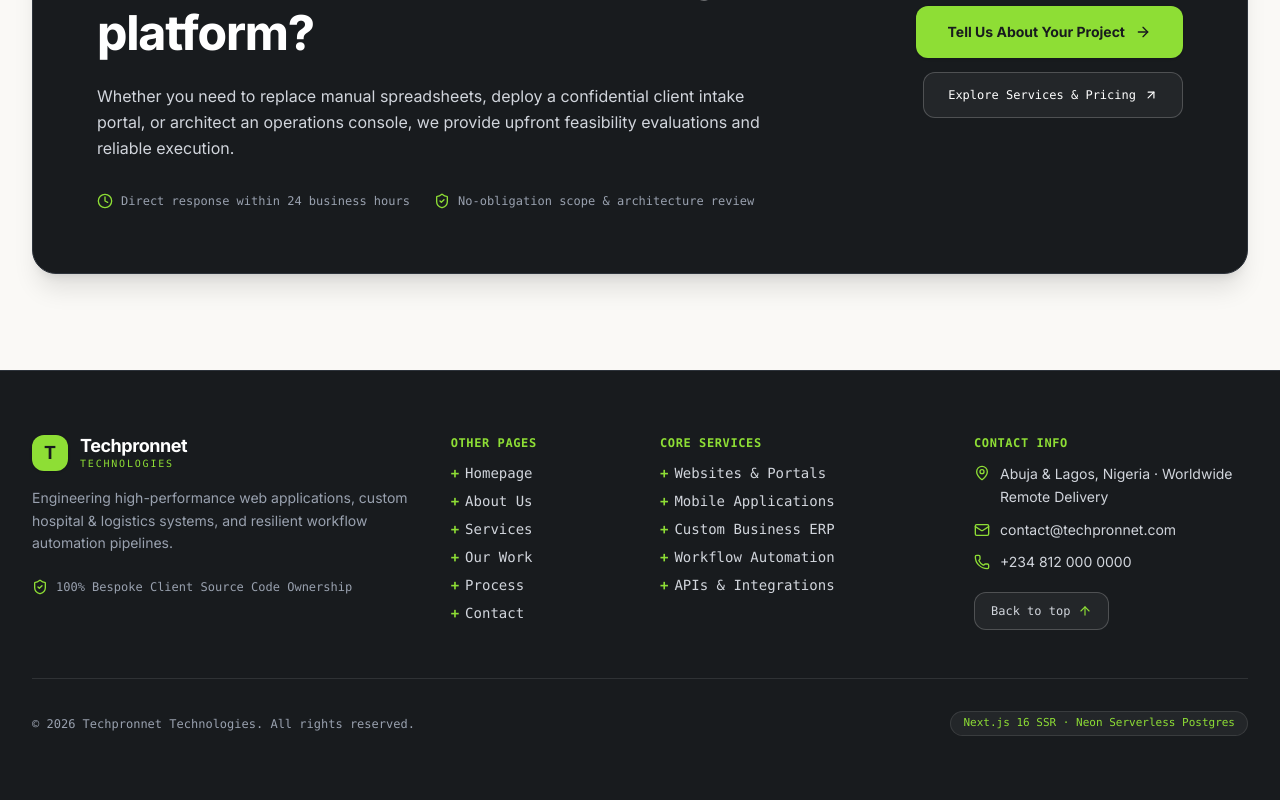
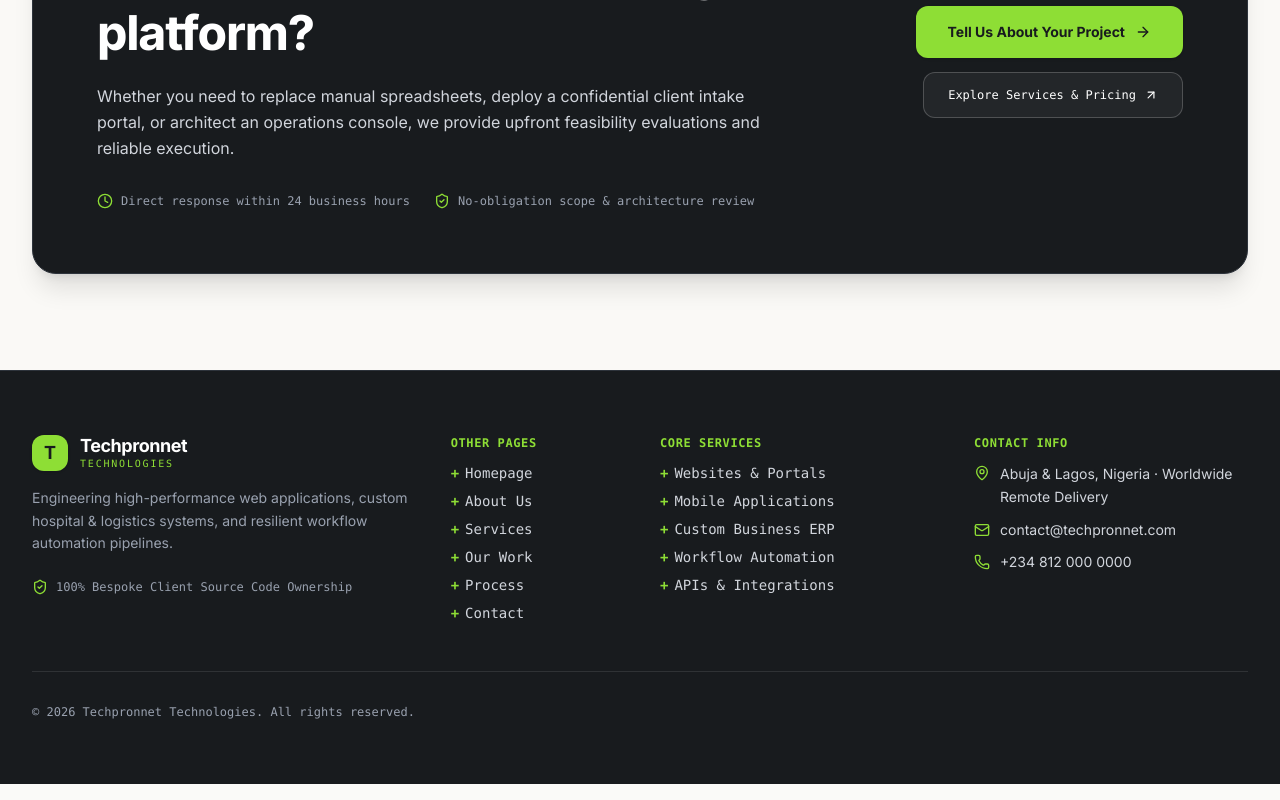
Before and after one commit to officialdb/Techpronnet, a Next.js app: page /work in a window 1280 px wide. Shown: the part 6124-6924 px from the top of the page. Built offline with nearby package versions, Linux system fonts and the light colour scheme.

Commit message:
feat: convert back-to-top to floating button and remove requested elements

```diff
--- a/src/components/Footer.tsx
+++ b/src/components/Footer.tsx
@@ -1,13 +1,29 @@
 "use client";
 
+import { useState, useEffect } from "react";
 import Link from "next/link";
 import { ArrowUp, Mail, MapPin, Phone, ShieldCheck } from "lucide-react";
 
 export function Footer() {
   const currentYear = new Date().getFullYear();
+  const [showFloatingTop, setShowFloatingTop] = useState(false);
 
-  const scrollToTop = (e: React.MouseEvent) => {
-    e.preventDefault();
+  useEffect(() => {
+    const handleScroll = () => {
+      if (window.scrollY > 300) {
+        setShowFloatingTop(true);
+      } else {
+        setShowFloatingTop(false);
+      }
+    };
+
+    window.addEventListener("scroll", handleScroll, { passive: true });
+    handleScroll();
+
+    return () => window.removeEventListener("scroll", handleScroll);
+  }, []);
+
+  const scrollToTop = () => {
     if (typeof window !== "undefined") {
       window.scrollTo({
         top: 0,
@@ -151,18 +167,6 @@ export function Footer() {
                 <span>+234 812 000 0000</span>
               </li>
             </ul>
-
-            <div className="pt-2">
-              <button
-                onClick={scrollToTop}
-                type="button"
-                className="inline-flex items-center gap-2 text-xs font-mono font-medium text-gray-300 hover:text-white border border-white/20 bg-white/5 hover:bg-white/10 px-4 py-2.5 rounded-xl transition-colors cursor-pointer"
-                aria-label="Back to top"
-              >
-                <span>Back to top</span>
-                <ArrowUp className="size-3.5 text-[#8EDE35]" />
-              </button>
-            </div>
           </div>
         </div>
 
@@ -171,11 +175,23 @@ export function Footer() {
           <p className="text-center sm:text-left">
             &copy; {currentYear} Techpronnet Technologies. All rights reserved.
           </p>
-          <span className="px-3 py-1 rounded-full bg-white/5 border border-white/10 text-[#8EDE35] text-[11px]">
-            Next.js 16 SSR · Neon Serverless Postgres
-          </span>
         </div>
       </div>
+
+      {/* Floating Back to Top Button */}
+      <button
+        type="button"
+        onClick={scrollToTop}
+        aria-label="Back to top"
+        className={`fixed bottom-6 right-6 z-50 size-11 sm:size-12 rounded-2xl bg-[#181B1E] text-[#8EDE35] border border-white/20 shadow-2xl flex items-center justify-center hover:bg-[#252824] hover:border-[#8EDE35] hover:scale-105 active:scale-95 transition-all duration-200 cursor-pointer group ${
+          showFloatingTop
+            ? "opacity-100 translate-y-0 pointer-events-auto"
+            : "opacity-0 translate-y-4 pointer-events-none"
+        }`}
+      >
+        <ArrowUp className="size-5 transition-transform group-hover:-translate-y-0.5" />
+        <span className="sr-only">Back to top</span>
+      </button>
     </footer>
   );
 }
--- a/src/components/Hero.tsx
+++ b/src/components/Hero.tsx
@@ -6,13 +6,6 @@ export function Hero() {
     <section className="border-b border-[#E5E7EB] bg-[#FAF9F6]">
       <div className="max-w-7xl mx-auto px-4 sm:px-6 lg:px-8 py-16 sm:py-24 lg:py-28">
         <div className="max-w-3xl">
-          <div className="inline-flex items-center gap-2 px-3 py-1 rounded-full bg-white border border-[#E5E7EB] mb-6 shadow-2xs">
-            <span className="size-2 rounded-full bg-[#8EDE35]" />
-            <span className="font-mono text-[11px] sm:text-xs font-semibold text-[#4D9218] uppercase tracking-wider">
-              Software · Websites · Mobile Applications
-            </span>
-          </div>
-
           <h1 className="text-[38px] sm:text-6xl lg:text-[72px] leading-[1.06] tracking-[-.05em] font-extrabold text-[#181B1E] break-words">
             Better technology.
             <span className="block mt-1 sm:mt-2 font-extrabold text-[#181B1E]">
--- a/src/components/Process.tsx
+++ b/src/components/Process.tsx
@@ -1,8 +1,7 @@
 "use client";
 
 import React, { useState } from "react";
-import Link from "next/link";
-import { Flag, Code2, PackageCheck, ArrowUpRight } from "lucide-react";
+import { Flag, Code2, PackageCheck } from "lucide-react";
 
 export function Process() {
   const [activeStep, setActiveStep] = useState<number>(2);
@@ -231,20 +230,6 @@ export function Process() {
             );
           })}
         </div>
-
-        {/* 4. Bottom Footer Strip matching reference style */}
-        <div className="pt-10 mt-10 border-t border-[#E5E7EB] flex flex-col sm:flex-row justify-between items-center text-xs font-mono text-muted gap-4">
-          <span className="text-center sm:text-left">
-            Techpronnet Delivery Architecture · Established 2019
-          </span>
-          <Link
-            href="/services"
-            className="font-bold text-[#181B1E] hover:text-[#4D9218] transition-colors inline-flex items-center gap-1.5"
-          >
-            <span>Explore Pricing &amp; Service Scopes</span>
-            <ArrowUpRight className="size-3.5 text-[#4D9218]" />
-          </Link>
-        </div>
       </div>
     </section>
   );
```
